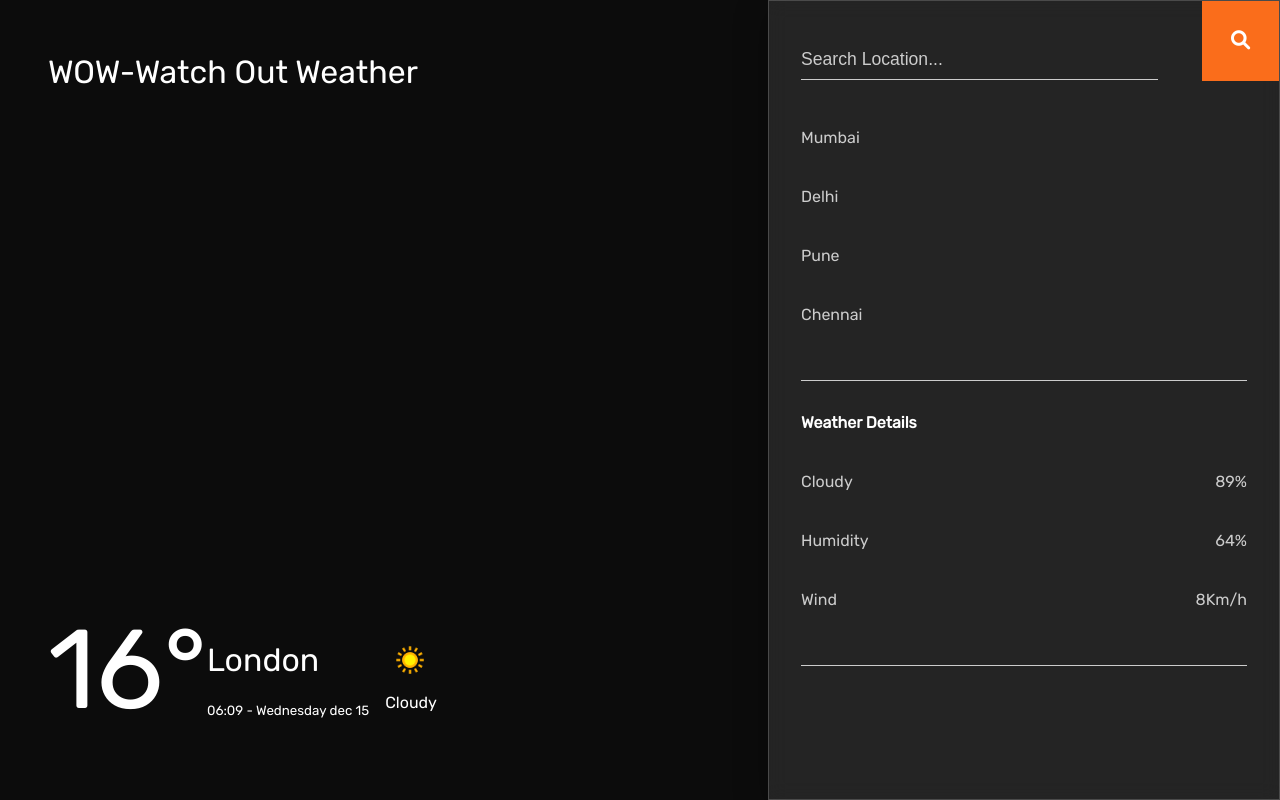
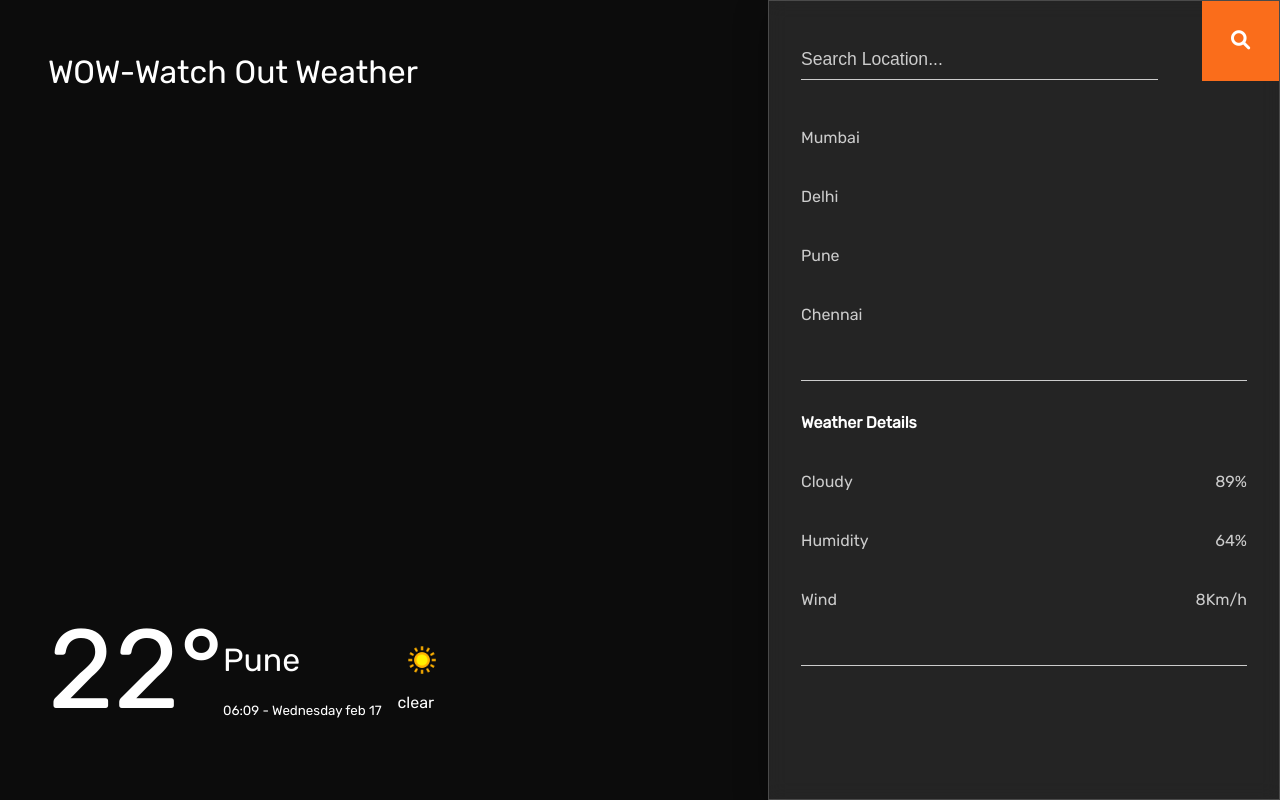
Before and after one commit to Nishant2306/WOW-WatchOutWeather, a plain HTML site: page index.html in a window 1280 px wide. Drawn offline with Linux system fonts and the light colour scheme; no server answers.

Commit message:
Update index.html

```diff
--- a/index.html
+++ b/index.html
@@ -16,20 +16,20 @@
         <div class = "container">
             <h1 class= "brand">WOW-Watch Out Weather</h1>
             <div>
-                <h1 class = "temp">16&#176;</h1>
+                <h1 class = "temp">22&#176;</h1>
                 <div class = "city-name">
-                    <h1 class = "name">London</h1>
+                    <h1 class = "name">Pune</h1>
                     <small>
                         <span class = "time">06:09</span>
                         -
                         <span class= "date">
-                            Wednesday dec 15
+                            Wednesday feb 17
                         </span>
                     </small>
                 </div>
                 <div class = "weather">
                     <img src="./icons/day/113.png" class="icon" alt="icon" width = "50" height="50" />
-                    <span class = "condition">Cloudy</span>
+                    <span class = "condition">clear</span>
                 </div>
             </div>
         </div>
```
